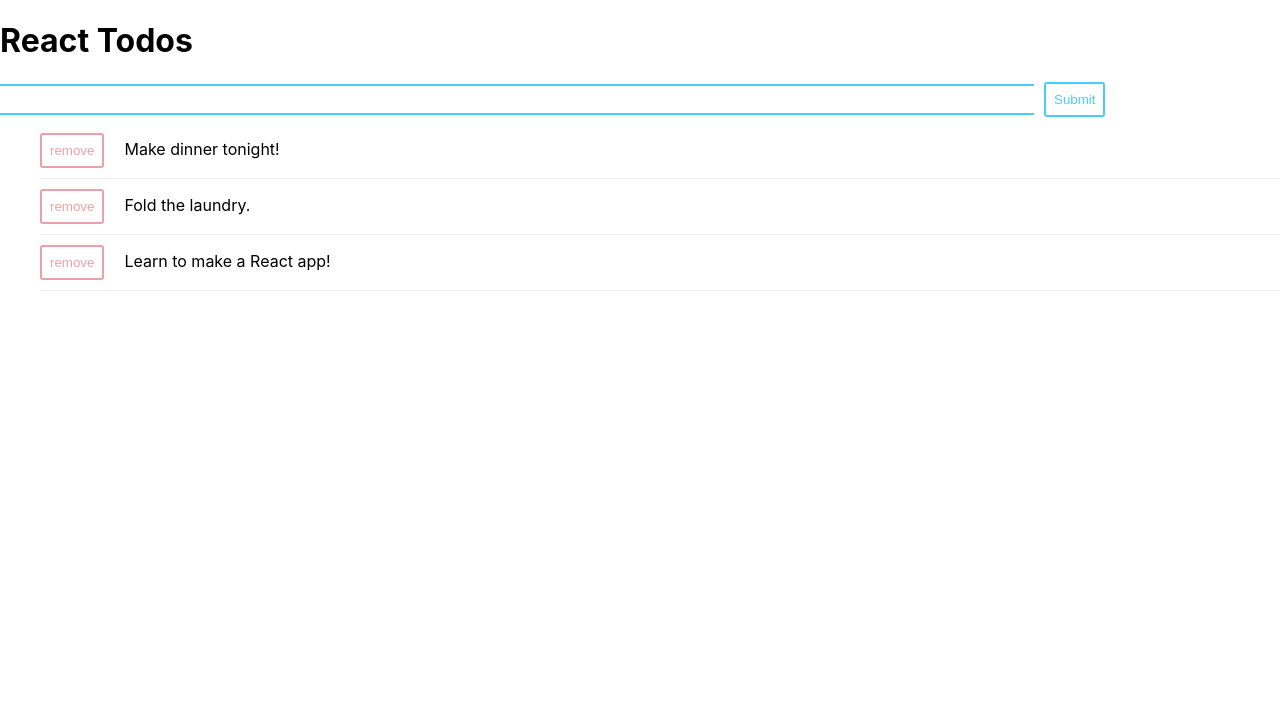
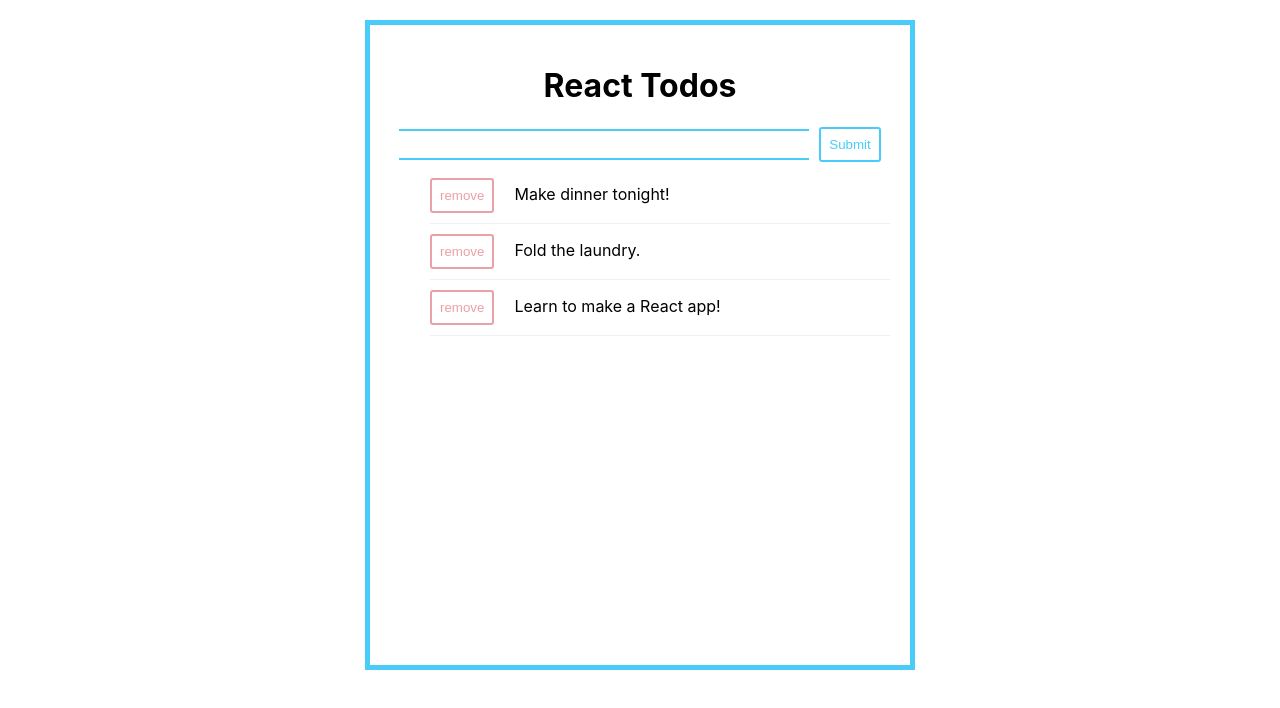
Before and after one commit to NeilWong/to-do-redo, a React (Create React App) app: page / in a window 1280 px wide. Shown: the top 708 px of the page. Built offline with nearby package versions, Linux system fonts and the light colour scheme.

Commit message:
Add formatting

```diff
--- a/src/App.css
+++ b/src/App.css
@@ -1,4 +1,11 @@
-
-.display{
+.App {
   text-align: center;
 }
+
+.todo-wrapper {
+  margin: 20px auto 20px auto;
+  width: 500px;
+  min-height: 600px;
+  border: 5px solid rgba(73, 204, 249, 1.0);
+  padding: 20px;
+}
--- a/src/App.js
+++ b/src/App.js
@@ -15,12 +15,9 @@
       ],
       nextId: 3
     };
-
-    this.addTodo = this.addTodo.bind(this);
-    this.removeTodo = this.removeTodo.bind(this);
   }
 
-  addTodo(todoText) {
+  addTodo = (todoText) => {
     let todos = this.state.todos.slice();
     todos.push({id: this.state.nextId, text: todoText});
     this.setState({
@@ -29,7 +26,7 @@
     });
   }
 
-  removeTodo(id) {
+  removeTodo = (id) => {
     this.setState({
         todos: this.state.todos.filter((todo, index) => todo.id !== id)
       });
--- a/src/TodoInput.js
+++ b/src/TodoInput.js
@@ -6,15 +6,13 @@
     super(props);
     this.state = {value: this.props.todoText};
 
-    this.handleChange = this.handleChange.bind(this);
-    this.addTodo = this.addTodo.bind(this);
   }
 
-  handleChange(e) {
+  handleChange = (e) => {
     this.setState({value: e.target.value});
   }
 
-  addTodo(todo) {
+  addTodo = (todo) => {
     // Ensure a todo was actually entered before submitting
     if (todo.length > 0) {
       this.props.addTodo(todo);
```
